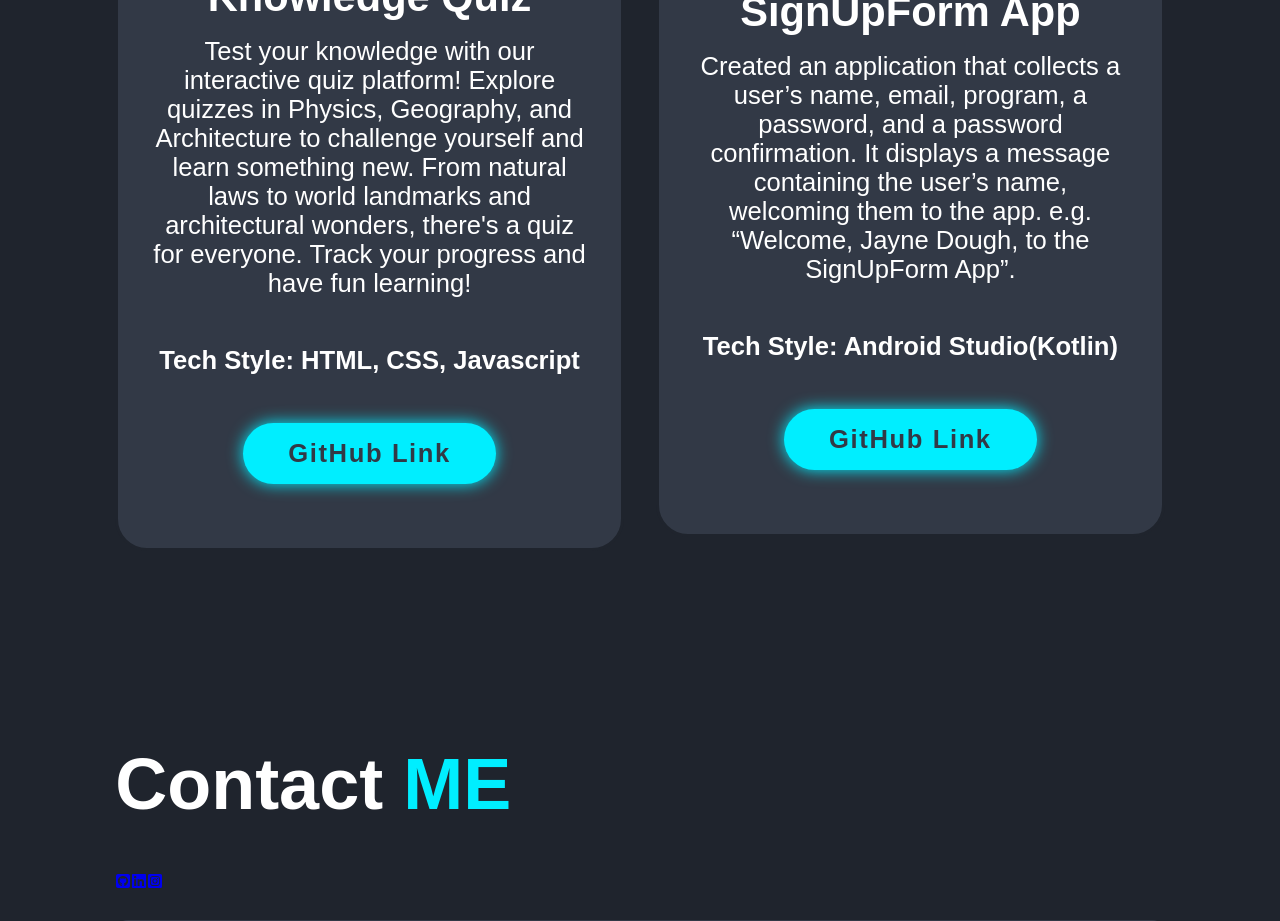
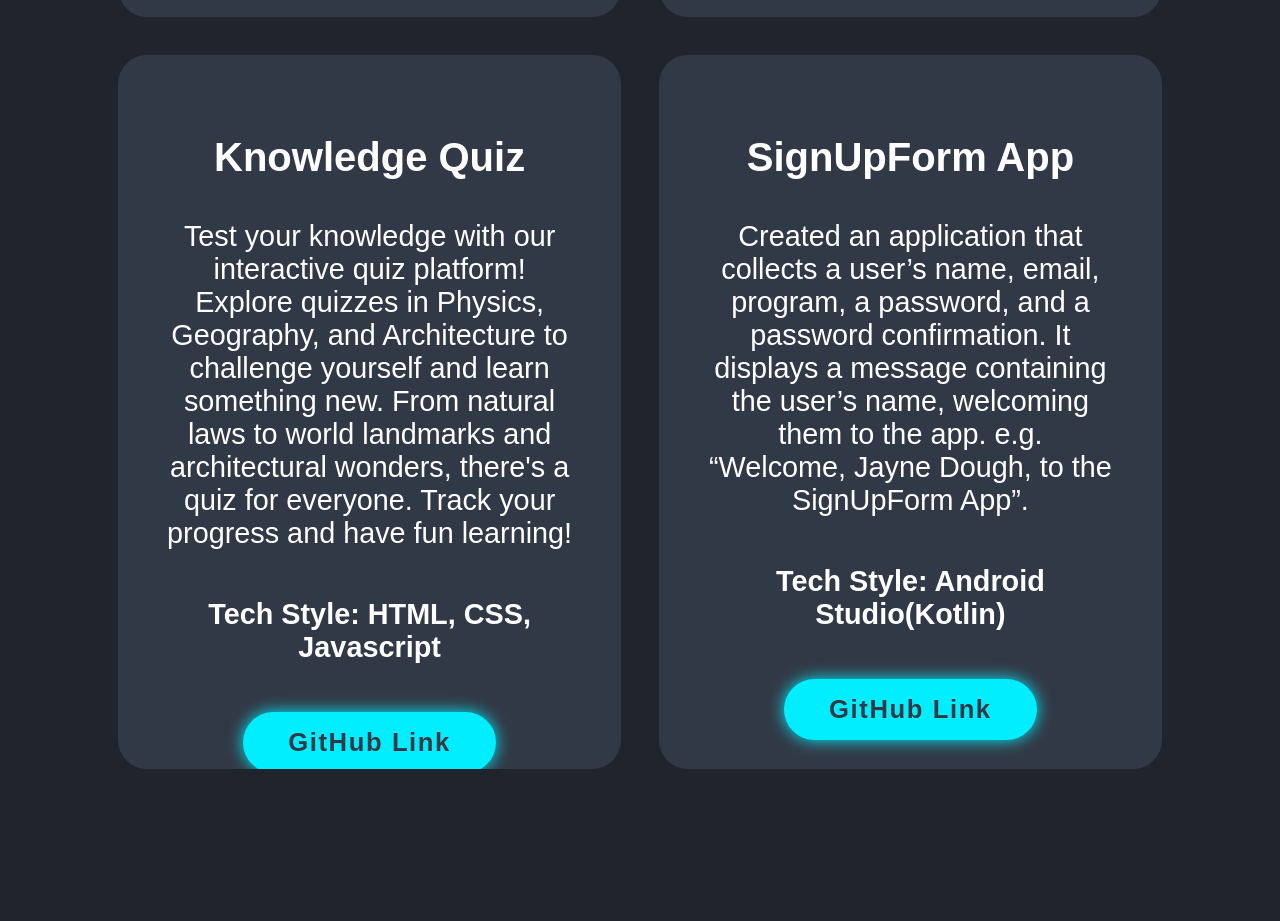
Before and after one commit to CIS-3344-fall24/IustinHerciu-assignment-4, a React (Create React App) app in the folder portfolio/: page / in a window 1280 px wide. Shown: the part 1860-2781 px from the top of the page. Built offline with nearby package versions, Linux system fonts and the light colour scheme.

Commit message:
Contact and Projects .jsx
- Added links with icons, and fixed the project box in Projects.
- Also added a footer at the bottom of the page.

```diff
--- a/portfolio/src/App.css
+++ b/portfolio/src/App.css
@@ -162,13 +162,14 @@ span {
 .projects-container .projects-box {
     flex: 1 1 30rem;
     background: var(--second-bg-color);
-    padding: 3rem 2rem 4rem;
+    padding: 7rem 3rem 9rem;
     border-radius: 2rem;
     text-align: center;
     border: .2rem solid var(--bg-color);
     transition: .5s ease;
+    height: 45rem; /* Fixed height to ensure uniform box size */
+    overflow: hidden; /* Hide overflow if the content is too long */
 }
-
 .projects-container .projects-box:hover {
     border-collapse: var(--main-color);
     transform: scale(1.02);
@@ -188,11 +189,13 @@ span {
 }
 
 .projects-box h3 {
-    font-size: 2.6rem;
+    margin-top: -2rem;
+    font-size: 2.5rem;
+    padding-bottom: 1.5rem;
 }
 
 .projects-box p {
-    font-size: 1.6rem;
+    font-size: 1.8rem;
     margin: 1rem 0 3rem;
 }
 
@@ -200,11 +203,27 @@ span {
     margin-bottom: 3rem;
 }
 
+.icons {
+    display: flex; /* Align icons horizontally */
+    justify-content: center; /* Center the icons horizontally */
+    gap: 2rem; /* Add space between icons */
+    margin-top: 2rem; /* Adjust as needed */
+}
+
+.icon {
+    font-size: 3.5rem; /* Increase the size of the icons */
+    color: white; /* Set the color to navy or a dark shade */
+    transition: color 0.3s ease; /* Smooth transition for hover effect */
+}
+
+.icon:hover {
+    color: var(--main-color); /* Add a hover effect with your main color */
+}
+
 .contact form {
     max-width: 70rem;
-    margin: 1rem auto;
     text-align: center;
-    margin-bottom: 3rem;
+    margin: 1rem auto 3rem;
 }
 
 .contact form .input-box {
@@ -232,3 +251,14 @@ span {
     margin-top: 2rem;
     cursor: pointer;
 }
+
+.footer{
+    display: flex;
+    justify-content: space-between;
+    flex-wrap: wrap;
+    background: transparent;
+}
+
+.footer text p{
+    font-size: 1.6rem;
+}
--- a/portfolio/src/content/Contact.jsx
+++ b/portfolio/src/content/Contact.jsx
@@ -48,15 +48,15 @@ export default function Contact() {
             {/* Icons with links */}
             <div className={"icons"}>
                 <a href={"https://github.com/iustinherciu2000"} target={"_blank"} rel="noreferrer">
-                    <FaSquareGithub icon={FaSquareGithub}/>
+                    <FaSquareGithub className={"icon"}/>
                 </a>
 
                 <a href={"https://www.linkedin.com/in/iustin-herciu-193446305/"} target={"_blank"} rel="noreferrer">
-                    <FaLinkedin/>
+                    <FaLinkedin className={"icon"}/>
                 </a>
 
                 <a href={"https://www.instagram.com/iustin__lifts/"} target={"_blank"} rel="noreferrer">
-                    <FaInstagramSquare />
+                    <FaInstagramSquare className={"icon"}/>
                 </a>
             </div>
 
@@ -94,6 +94,12 @@ export default function Contact() {
                 <input type={"submit"} value="Send Message" className={"btn"}/>
 
             </form>
+
+            <footer className="footer">
+                <div className="footer-text">
+                    <p>Copyright &copy; 2024 by Iustin Herciu | All Rights Reserved.</p>
+                </div>
+            </footer>
         </section>
     );
 }
```
